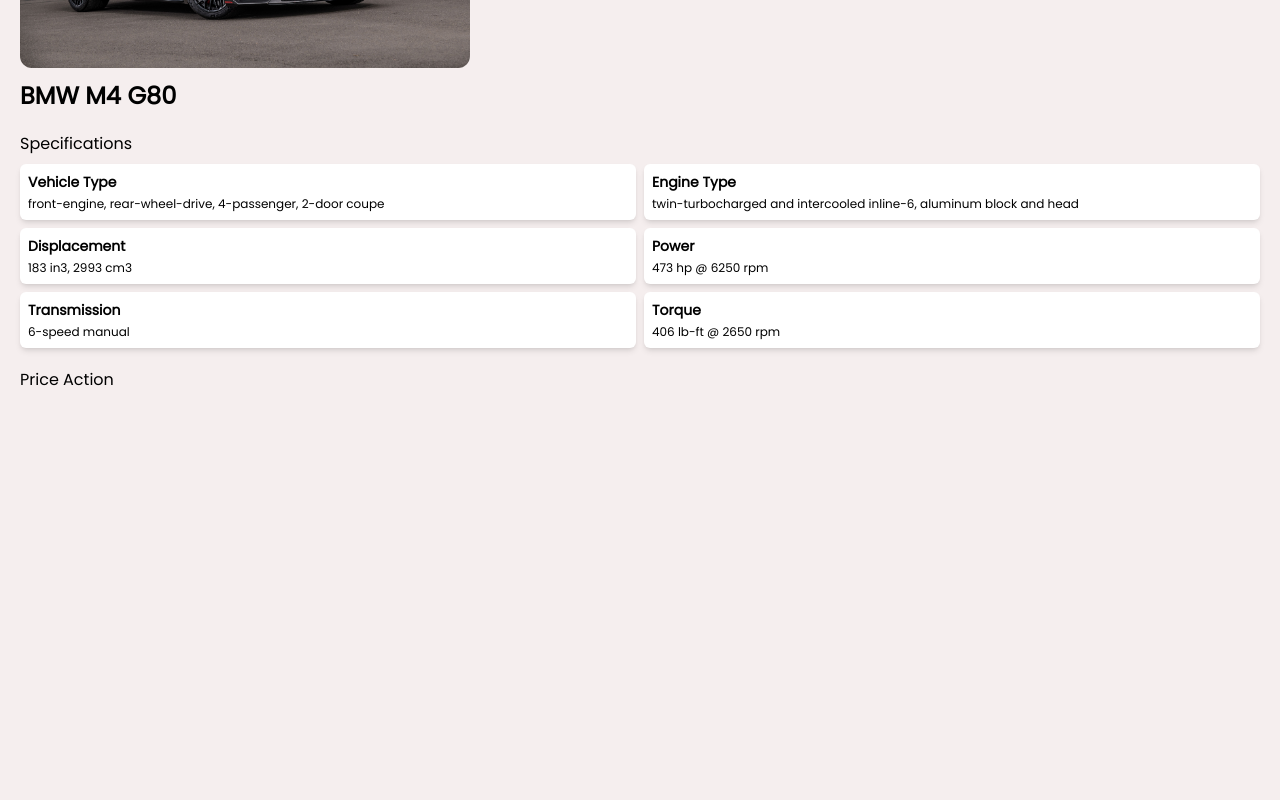
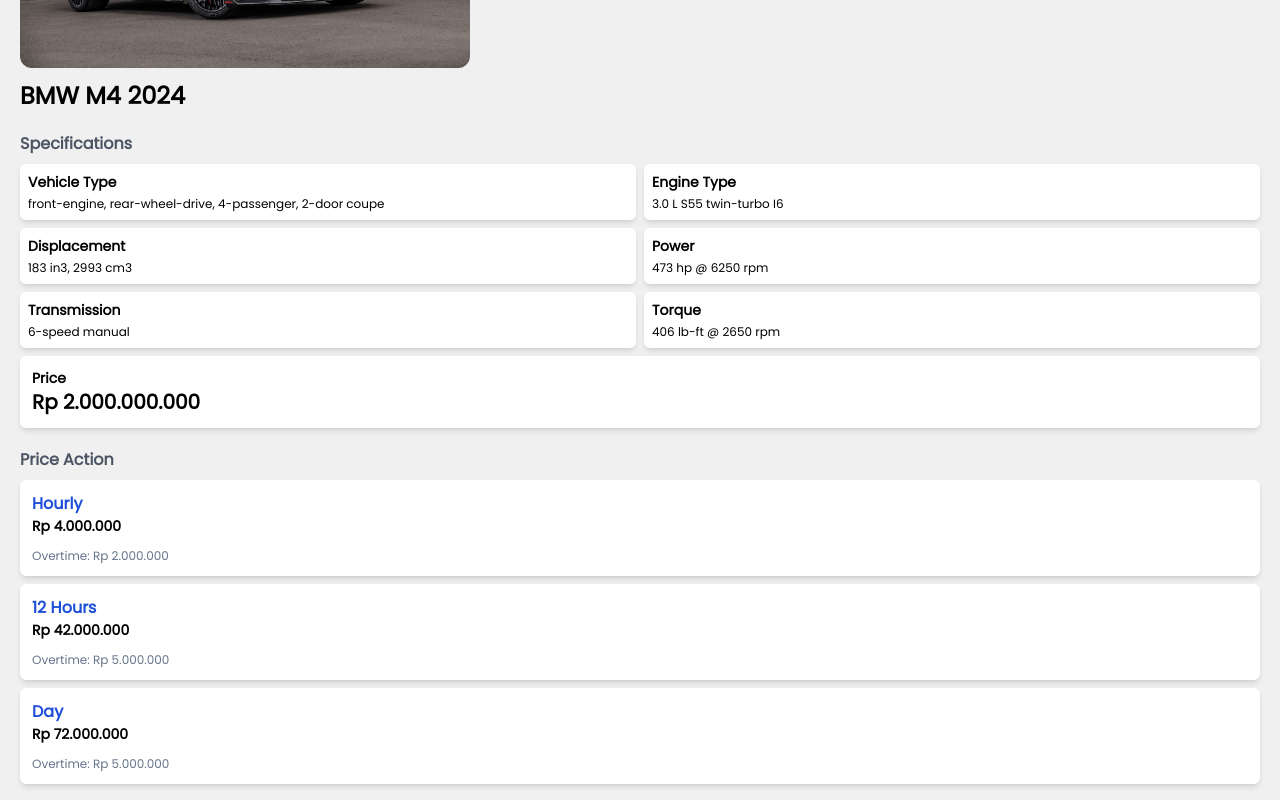
Before and after one commit to alxtim10/exoticrent, a Next.js app: page /home/1 in a window 1280 px wide. Shown: the part 320-1120 px from the top of the page. Before the commit the page ends 800 px from the top, so only its background shows below. Built offline with nearby package versions, Linux system fonts and the light colour scheme.

Commit message:
update price action section

```diff
--- a/src/app/globals.css
+++ b/src/app/globals.css
@@ -3,5 +3,5 @@
 @tailwind utilities;
 
 :root {
-  background-color: #f5eeee;
+  background-color: #f0f0f0;
 }
--- a/src/app/home/[id]/page.tsx
+++ b/src/app/home/[id]/page.tsx
@@ -1,51 +1,106 @@
+"use client";
+import { calculatePrice } from "@/utils/calculation/priceCalculation";
+import { cars } from "@/utils/constants/data";
+import { toIDR } from "@/utils/formats/formatCurrency";
 import Image from "next/image";
-import React from "react";
+import React, { useEffect, useState } from "react";
 
 const CarDetail = ({ params }: { params: { id: string } }) => {
+  const [data, setData] = useState<any>(null);
+
+  useEffect(() => {
+    const findItem = cars.filter((x: any) => x.id == params.id);
+    setData(findItem[0]);
+  }, [params.id]);
+
   return (
     <section>
+      {data != null && (
+        <>
           <Image
             className="rounded-xl"
-        src={"/cars/bmw-m4.jpg"}
+            src={data.image}
             alt="m4"
             width={450}
             height={300}
           />
-      <h1 className="text-2xl font-bold mt-3">BMW M4 G80</h1>
-      <h1 className="text-md font-medium mt-5">Specifications</h1>
-      <div className="grid grid-cols-2 mt-2 gap-2">
+          <h1 className="text-2xl font-bold mt-3">{data.name}</h1>
+          <div>
+            <h1 className="text-md mt-5 mb-2 text-gray-600 font-bold">
+              Specifications
+            </h1>
+            <div className="grid grid-cols-2 gap-2">
               <div className="bg-white p-2 rounded-md shadow-md flex flex-col gap-1">
                 <h1 className="text-sm font-semibold">Vehicle Type</h1>
-          <h1 className="text-xs">
-            front-engine, rear-wheel-drive, 4-passenger, 2-door coupe
-          </h1>
+                <h1 className="text-xs">{data.vehicle_type}</h1>
               </div>
               <div className="bg-white p-2 rounded-md shadow-md flex flex-col gap-1">
                 <h1 className="text-sm font-semibold">Engine Type</h1>
-          <h1 className="text-xs">
-            twin-turbocharged and intercooled inline-6, aluminum block and head
-          </h1>
+                <h1 className="text-xs">{data.engine_type}</h1>
               </div>
               <div className="bg-white p-2 rounded-md shadow-md flex flex-col gap-1">
                 <h1 className="text-sm font-semibold">Displacement</h1>
-          <h1 className="text-xs">183 in3, 2993 cm3</h1>
+                <h1 className="text-xs">{data.displacement}</h1>
               </div>
               <div className="bg-white p-2 rounded-md shadow-md flex flex-col gap-1">
                 <h1 className="text-sm font-semibold">Power</h1>
-          <h1 className="text-xs">473 hp @ 6250 rpm</h1>
+                <h1 className="text-xs">{data.power}</h1>
               </div>
               <div className="bg-white p-2 rounded-md shadow-md flex flex-col gap-1">
                 <h1 className="text-sm font-semibold">Transmission</h1>
-          <h1 className="text-xs">6-speed manual</h1>
+                <h1 className="text-xs">{data.transmission}</h1>
               </div>
               <div className="bg-white p-2 rounded-md shadow-md flex flex-col gap-1">
                 <h1 className="text-sm font-semibold">Torque</h1>
-          <h1 className="text-xs">
-          406 lb-ft @ 2650 rpm
+                <h1 className="text-xs">{data.torque}</h1>
+              </div>
+            </div>
+
+            <div className="mt-2 p-3 bg-white shadow-md rounded-md">
+              <h1 className="text-sm font-semibold">Price</h1>
+              <h1 className="text-xl font-bold">{toIDR(data.price)}</h1>
+            </div>
+          </div>
+          <h1 className="text-md mt-5 mb-2 text-gray-600 font-bold">
+            Price Action
+          </h1>
+          <div className="flex flex-col gap-2">
+            <div className="bg-white p-3 flex flex-col items-start justify-around gap-3 shadow-md rounded-md hover:bg-gray-200 transition-all cursor-pointer">
+              <div>
+                <h1 className="text-blue-700 font-extrabold">Hourly</h1>
+                <h1 className="text-sm font-bold">
+                  {toIDR(calculatePrice(data.price).hourly)}
+                </h1>
+              </div>
+              <h1 className="text-xs text-slate-500">
+                Overtime: {toIDR(calculatePrice(data.price).hourlyOvertime)}
+              </h1>
+            </div>
+            <div className="bg-white p-3 flex flex-col items-start justify-around gap-3 shadow-md rounded-md  hover:bg-gray-200 transition-all cursor-pointer">
+              <div>
+                <h1 className="text-blue-700 font-extrabold">12 Hours</h1>
+                <h1 className="text-sm font-bold">
+                  {toIDR(calculatePrice(data.price).halfDay)}
+                </h1>
+              </div>
+              <h1 className="text-xs text-slate-500">
+                Overtime: {toIDR(calculatePrice(data.price).dailyOvertime)}
+              </h1>
+            </div>
+            <div className="bg-white p-3 flex flex-col items-start justify-around gap-3 shadow-md rounded-md  hover:bg-gray-200 transition-all cursor-pointer">
+              <div>
+                <h1 className="text-blue-700 font-extrabold">Day</h1>
+                <h1 className="text-sm font-bold">
+                  {toIDR(calculatePrice(data.price).daily)}
+                </h1>
+              </div>
+              <h1 className="text-xs text-slate-500">
+                Overtime: {toIDR(calculatePrice(data.price).dailyOvertime)}
               </h1>
             </div>
           </div>
-      <h1 className="text-md font-medium mt-5">Price Action</h1>
+        </>
+      )}
     </section>
   );
 };
--- a/src/app/layout.tsx
+++ b/src/app/layout.tsx
@@ -2,6 +2,7 @@
 import { Poppins } from "next/font/google";
 import "./globals.css";
 import Navbar from "@/components/navigation/Navbar";
+import Footer from "@/components/footer/Footer";
 
 const inter = Poppins({ subsets: ["latin"], weight: ["400"] });
 
@@ -22,6 +23,7 @@
           <Navbar />
         </div>
         <div className="p-5">{children}</div>
+        <Footer />
       </body>
     </html>
   );
--- a/src/app/page.tsx
+++ b/src/app/page.tsx
@@ -7,12 +7,11 @@
 export default function Home() {
   return (
     <section>
-      <section className="px-5">
+      <section>
         <Hero />
         <Partners />
         <Perks />
       </section>
-      <Footer />
     </section>
   );
 }
--- /dev/null
+++ b/src/utils/calculation/priceCalculation.ts
@@ -0,0 +1,26 @@
+
+interface priceAction {
+    hourly: number;
+    hourlyOvertime: number;
+    halfDay: number;
+    daily: number;
+    dailyOvertime: number;
+}
+
+
+export const calculatePrice = (value: number): priceAction => {
+
+    let hourly = value/500;
+    let hourlyOvertime = (value/500)/2;
+    let halfDay = (value*2.1)/100;
+    let daily = (value*3.6)/100;
+    let dailyOvertime = (value*0.25)/100;
+
+    return {
+        hourly,
+        hourlyOvertime,
+        halfDay,
+        daily,
+        dailyOvertime
+    }
+}
--- a/src/utils/constants/data.ts
+++ b/src/utils/constants/data.ts
@@ -3,30 +3,60 @@
         image:'/cars/bmw-m4.jpg',
         id: '1',
         name: 'BMW M4 2024',
-        desc: '3.0 L S55 twin-turbo I6',
+        vehicle_type: 'front-engine, rear-wheel-drive, 4-passenger, 2-door coupe',
+        engine_type: '3.0 L S55 twin-turbo I6',
+        displacement: '183 in3, 2993 cm3',
+        power: '473 hp @ 6250 rpm',
+        transmission: '6-speed manual',
+        torque: '406 lb-ft @ 2650 rpm',
+        price: 2000000000
     },
     {
         image:'/cars/benz-gclass.jpg',
         id: '2',
-        name: 'Mercedes AMG G-Class 63',
-        desc: '4.0-litre V8 biturbo',
+        name: 'Mercedes AMG G-Class 63 2024',
+        vehicle_type: 'front-engine, rear-wheel-drive, 4-passenger, 2-door coupe',
+        engine_type: '4.0-litre V8 biturbo',
+        displacement: '183 in3, 2993 cm3',
+        power: '473 hp @ 6250 rpm',
+        transmission: '6-speed manual',
+        torque: '406 lb-ft @ 2650 rpm',
+        price: 6500000000
     },
     {
         image:'/cars/lamborghini-huracan.jpg',
         id: '3',
-        name: 'Lamborghini Huracán',
-        desc: '5.2 L odd-firing V10',
+        name: 'Lamborghini Huracán 2024',
+        vehicle_type: 'front-engine, rear-wheel-drive, 4-passenger, 2-door coupe',
+        engine_type: '5.2 L odd-firing V10',
+        displacement: '183 in3, 2993 cm3',
+        power: '473 hp @ 6250 rpm',
+        transmission: '6-speed manual',
+        torque: '406 lb-ft @ 2650 rpm',
+        price: 9000000000
     },
     {
         image:'/cars/toyota-landcruiser.jpeg',
         id: '4',
-        name: 'Toyota Land Cruiser',
-        desc: 'Turbo 4-cylinder hybrid',
+        name: 'Toyota Land Cruiser 2024',
+        vehicle_type: 'front-engine, rear-wheel-drive, 4-passenger, 2-door coupe',
+        engine_type: 'Turbo 4-cylinder hybrid',
+        displacement: '183 in3, 2993 cm3',
+        power: '473 hp @ 6250 rpm',
+        transmission: '6-speed manual',
+        torque: '406 lb-ft @ 2650 rpm',
+        price: 2500000000
     },
     {
         image:'/cars/honda-typer.jpg',
         id: '5',
-        name: 'Honda Civic Type R',
-        desc: '2.0 L K20C1 turbocharged I4',
+        name: 'Honda Civic Type R 2024',
+        vehicle_type: 'front-engine, rear-wheel-drive, 4-passenger, 2-door coupe',
+        engine_type: '2.0 L K20C1 turbocharged I4',
+        displacement: '183 in3, 2993 cm3',
+        power: '473 hp @ 6250 rpm',
+        transmission: '6-speed manual',
+        torque: '406 lb-ft @ 2650 rpm',
+        price: 1400000000
     },
 ];
--- /dev/null
+++ b/src/utils/formats/formatCurrency.ts
@@ -0,0 +1,9 @@
+export const toIDR = (value: any) => {
+    const number = Number(value)
+    return number?.toLocaleString('id-ID', {
+        style: 'currency',
+        currency: 'IDR',
+        maximumFractionDigits: 0,
+        minimumFractionDigits: 0
+    })
+}
```
Also changed, not shown: src/components/home/CarCard.tsx (+1 -1 lines). Lines whose indentation alone changed are shown as unchanged.
